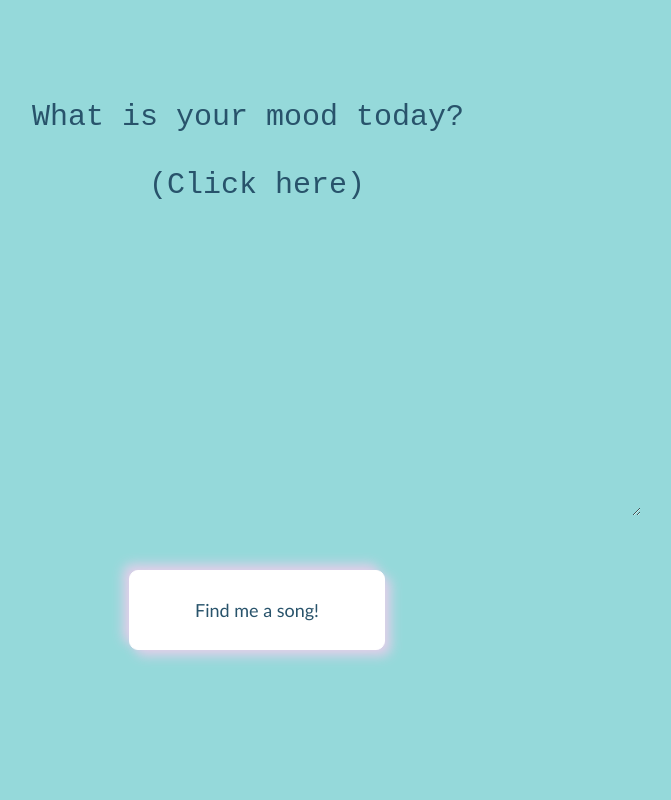
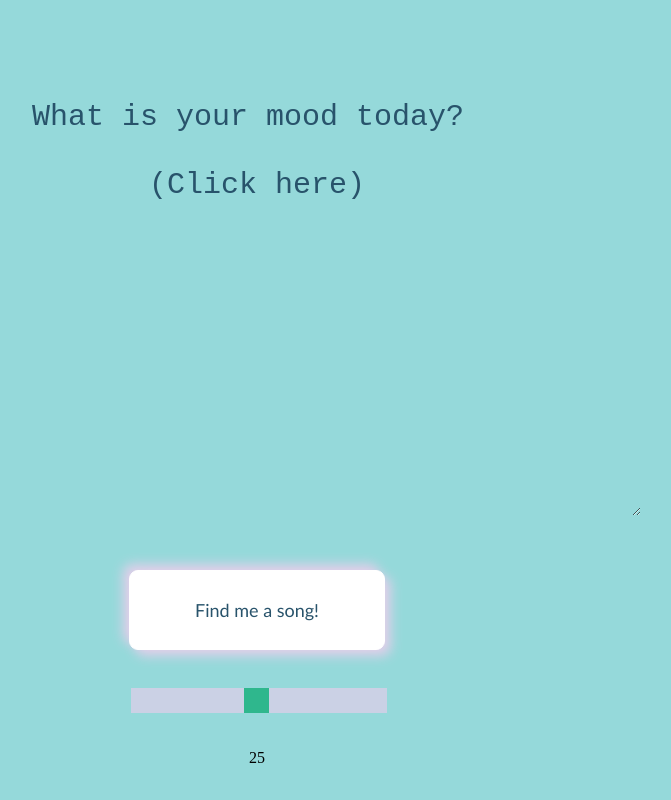
Before and after one commit to asterbot/Music4mood, a plain HTML site: page website/index.html in a window 1280 px wide. Shown: the whole page, without its empty margins (383-1054 px from the left). Drawn offline with Linux system fonts and the light colour scheme.

Commit message:
JS PERSONALITY

```diff
--- a/website/index.html
+++ b/website/index.html
@@ -13,8 +13,23 @@
         <center><button class="button2">
             Find me a song!
         </button></center>
+        <center>
+            <br><br>
+        <div class="slidecontainer">
+            <input type="range" min="1" max="50" value="25" class="slider" id="myRange"></center>
+            <br>
+            <center><p id="show">25</p></center>
+        </div>
     </body>
     <script>
+        var slider = document.getElementById("myRange");
+        var output = document.getElementById("show");
+        output.innerHTML = slider.value;
+
+        slider.oninput = function() {
+        output.innerHTML = this.value;
+        }
+
         var flag=false;
         window.onload = function() {
          word_by_word('What is your mood today? \n \n(Click here)');
--- a/website/style.css
+++ b/website/style.css
@@ -95,3 +95,40 @@ textarea{
     background-color: #28536B;
     transform: translateX(-50%) scaleY(1.3) scaleX(0.8);
   }
+
+
+  /* Slider stuffs below (w3schools) */
+  .slidecontainer {
+    width: 20%;
+  }
+
+  .slider {
+    -webkit-appearance: none;
+    width: 100%;
+    height: 25px;
+    background: #E2CFEA;
+    outline: none;
+    opacity: 0.7;
+    -webkit-transition: .2s;
+    transition: opacity .2s;
+  }
+
+  .slider:hover {
+    opacity: 1;
+  }
+
+  .slider::-webkit-slider-thumb {
+    -webkit-appearance: none;
+    appearance: none;
+    width: 25px;
+    height: 25px;
+    background: #04AA6D;
+    cursor: pointer;
+  }
+
+  .slider::-moz-range-thumb {
+    width: 25px;
+    height: 25px;
+    background: #04AA6D;
+    cursor: pointer;
+  }
```
